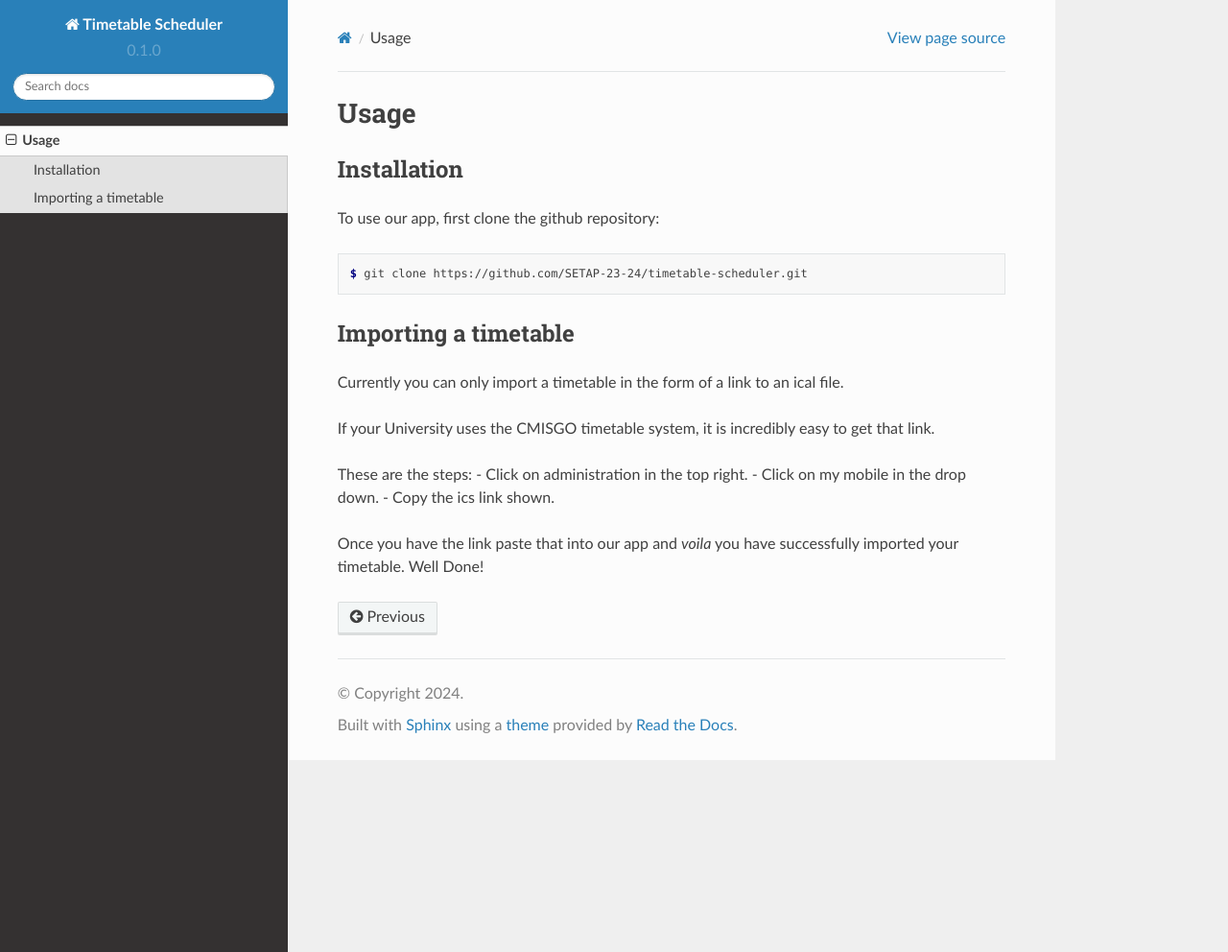
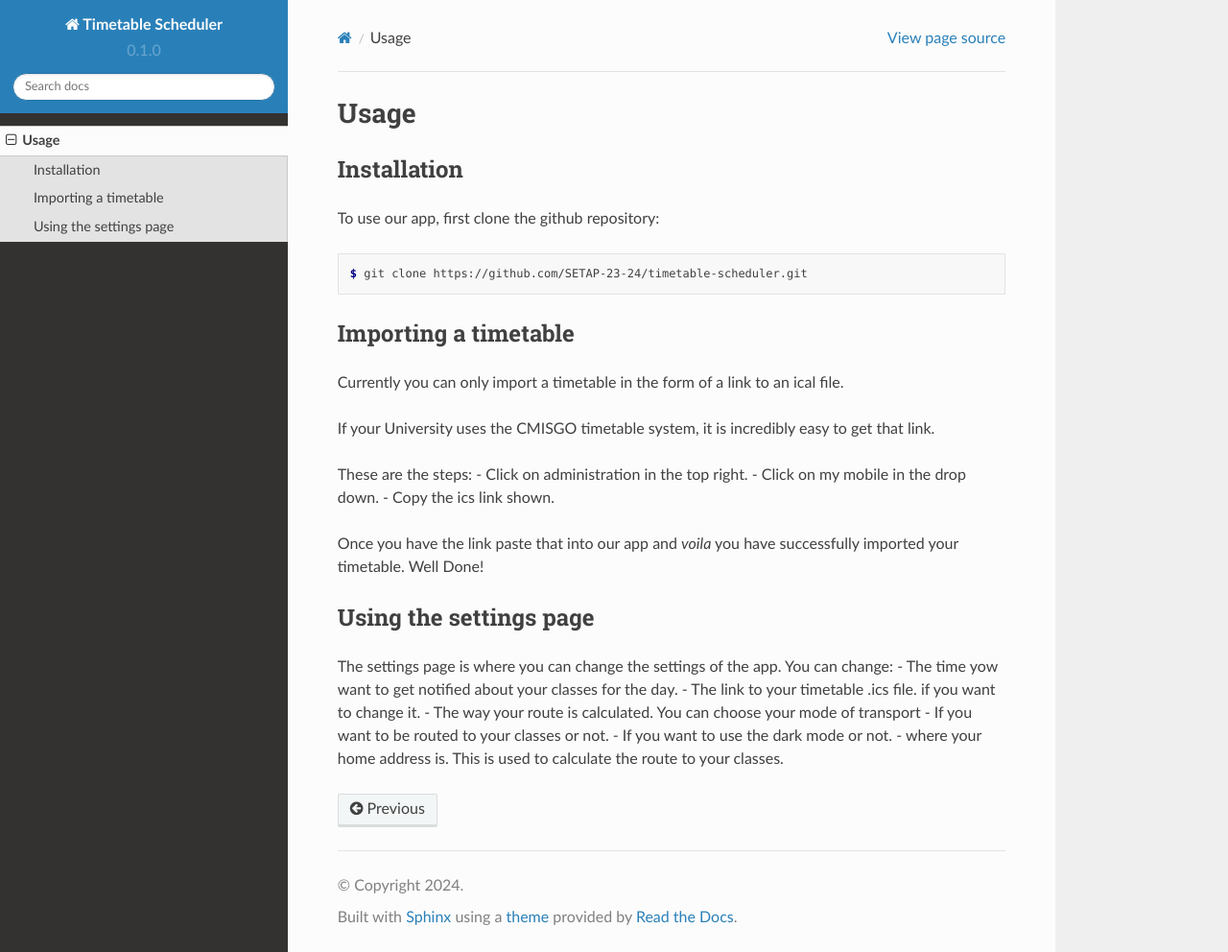
Before and after one commit to SETAP-23-24/timetable-scheduler-docs, a Sphinx documentation site: the page built from docs/source/usage.rst, in a window 1280 px wide and 992 px high. Shown: the whole window at 96% size. Built offline with Sphinx 7.4.7 and the Read the Docs theme 2.0.0, drawn with Linux system fonts in a browser that asks for light colours.

Commit message:
Add files via upload

```diff
--- a/docs/source/usage.rst
+++ b/docs/source/usage.rst
@@ -25,3 +25,15 @@ These are the steps:
 - Copy the ics link shown.
 
 Once you have the link paste that into our app and *voila* you have successfully imported your timetable. Well Done!
+
+Using the settings page
+----------------
+
+The settings page is where you can change the settings of the app.
+You can change:
+- The time yow want to get notified about your classes for the day.
+- The link to your timetable .ics file. if you want to change it.
+- The way your route is calculated. You can choose your mode of transport
+- If you want to be routed to your classes or not.
+- If you want to use the dark mode or not.
+- where your home address is. This is used to calculate the route to your classes.
```
